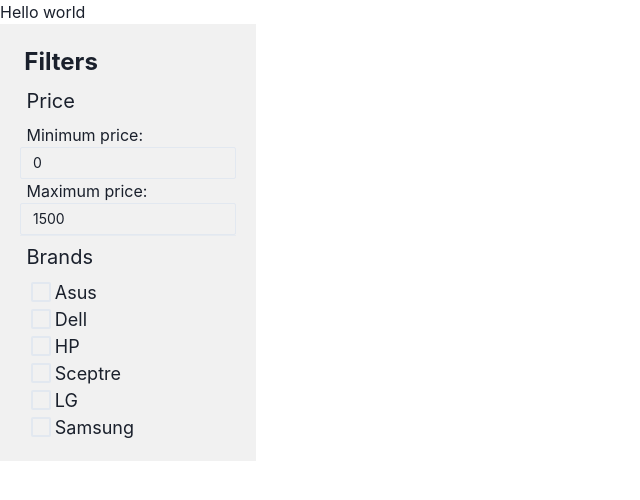
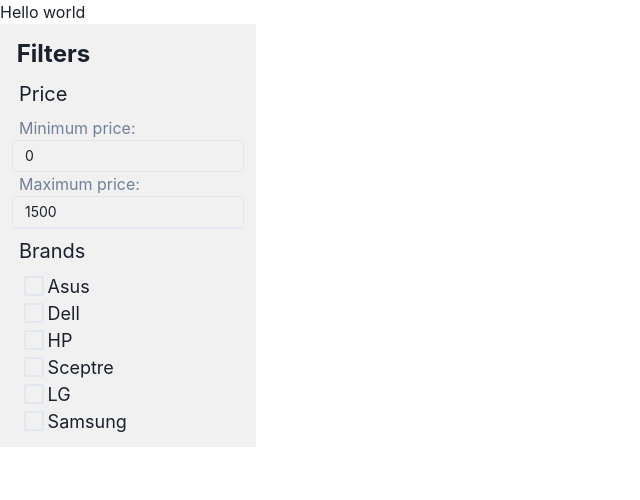
Before and after one commit to CodersCamp2021/team-lp-project-2, a React (Create React App) app: page / in a window 1280 px wide. Shown: the top 500 px of the page, without its empty margins (0-640 px from the left). Built offline with nearby package versions, Linux system fonts and the light colour scheme.

Commit message:
proper inputs added

```diff
--- a/src/components/filters/Filters.js
+++ b/src/components/filters/Filters.js
@@ -14,7 +14,7 @@ export default function Filters({ products, category }) {
 
   return (
     <Flex
-      p={5}
+      p={3}
       w="20%"
       bg="#f1f1f1"
       direction="column"
@@ -28,7 +28,9 @@ export default function Filters({ products, category }) {
         Price
       </Text>
 
-      <Text pl="3%">Minimum price:</Text>
+      <Text pl="3%" color="gray.500">
+        Minimum price:
+      </Text>
       <NumberInput
         onChange={(val) => {
           setMinPrice(val === '' ? 0 : val);
@@ -41,7 +43,9 @@ export default function Filters({ products, category }) {
         <NumberInputField />
       </NumberInput>
 
-      <Text pl="3%">Maximum price:</Text>
+      <Text pl="3%" color="gray.500">
+        Maximum price:
+      </Text>
       <NumberInput
         onChange={(val) => {
           setMaxPrice(val === '' ? 0 : val);
--- a/src/components/filters/Options.js
+++ b/src/components/filters/Options.js
@@ -63,7 +63,6 @@ export default function Options({ category, pricing }) {
         ></Group>
       );
     }
-
     default: {
       return <></>;
     }
```
